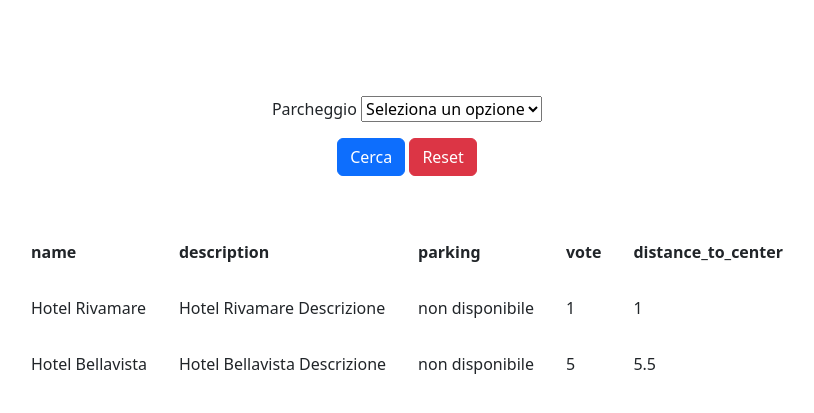
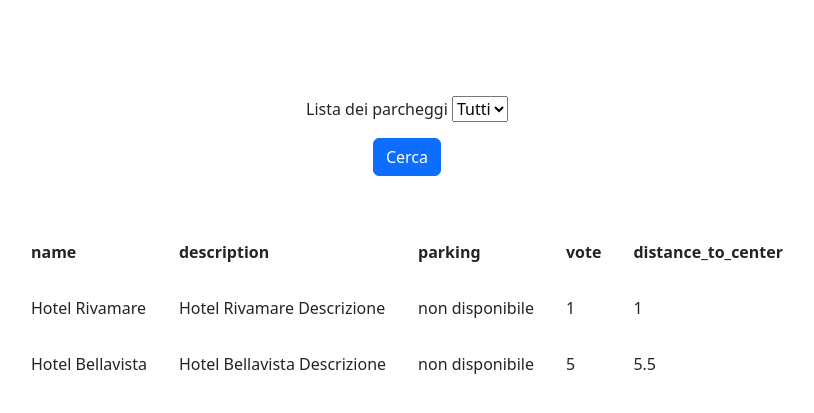
Before and after one commit to fabioSirigu/php-hotel, a PHP site: page /?parking=1 in a window 1280 px wide. Shown: the top 413 px of the page, without its empty margins (233-1047 px from the left). Run offline with PHP 8.4, Linux system fonts and the light colour scheme.

Commit message:
add style and clean code

```diff
--- a/index.php
+++ b/index.php
@@ -47,18 +47,6 @@ $hotels = [
             'distance_to_center' => 50
       ],
 ];
-/* foreach ($hotels as $hotel) {
-      echo '<br>';
-      foreach ($hotel as $key => $details) {
-            echo $key . ': ' . $details . '<br>';
-      }
-}; */
-// METODO INIZIALE
-/* <?php foreach ($hotels as $key => $hotel)
-                              foreach ($hotel as $key => $details) : ?>
-                              <th scope="row"><?php echo $key  ?></th>
-
-                        <?php endforeach; ?> */
 
 $parking = $_GET['parking'];
 
@@ -98,15 +86,14 @@ function parkingHotel($select, $hotels)
       <div class="container mt-5 d-flex align-items-center flex-column">
             <form action="index.php" method="get" class="py-5 text-center">
                   <div class="pb-3">
-                        <label for="parking">Parcheggio</label>
+                        <label for="parking">Lista dei parcheggi</label>
                         <select name="parking" id="parking">
-                              <option value="" disabled="disabled" selected>Seleziona un opzione</option>
+                              <option value="" disabled="disabled" selected>Tutti</option>
                               <option value="true">Si</option>
                               <option value="false">No</option>
                         </select>
                   </div>
                   <button type="submit" class="btn btn-primary">Cerca</button>
-                  <button type="reset" class="btn btn-danger">Reset</button>
             </form>
             <table>
                   <thead>
```
